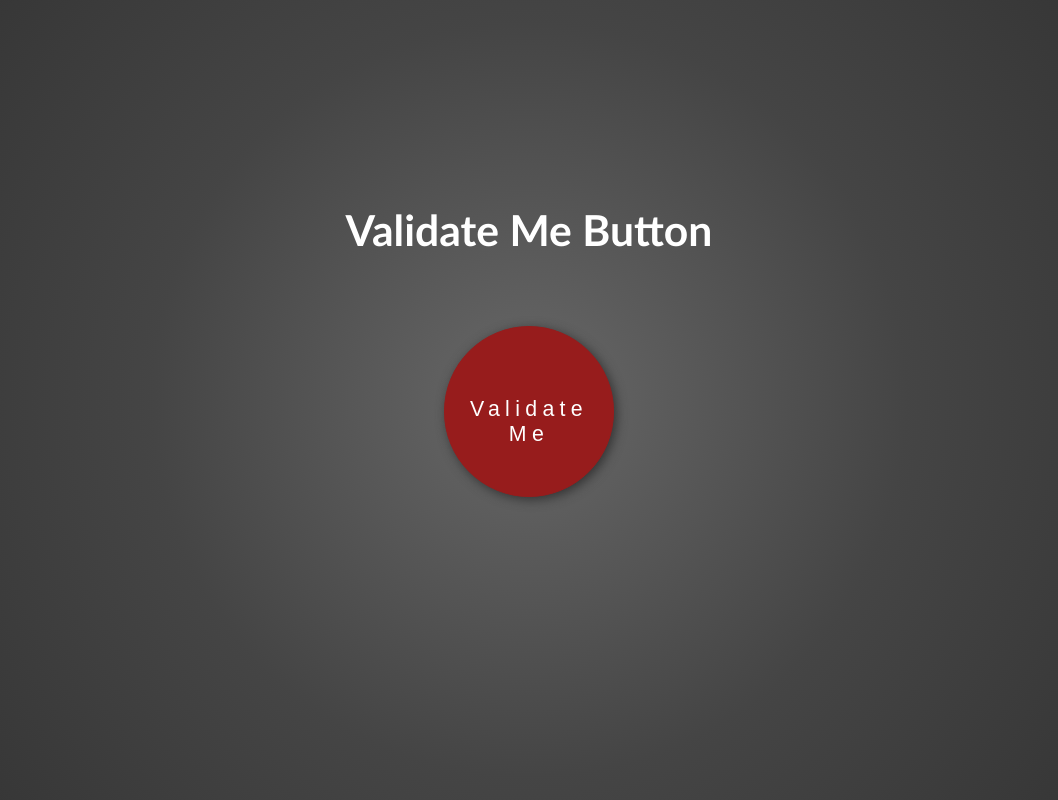
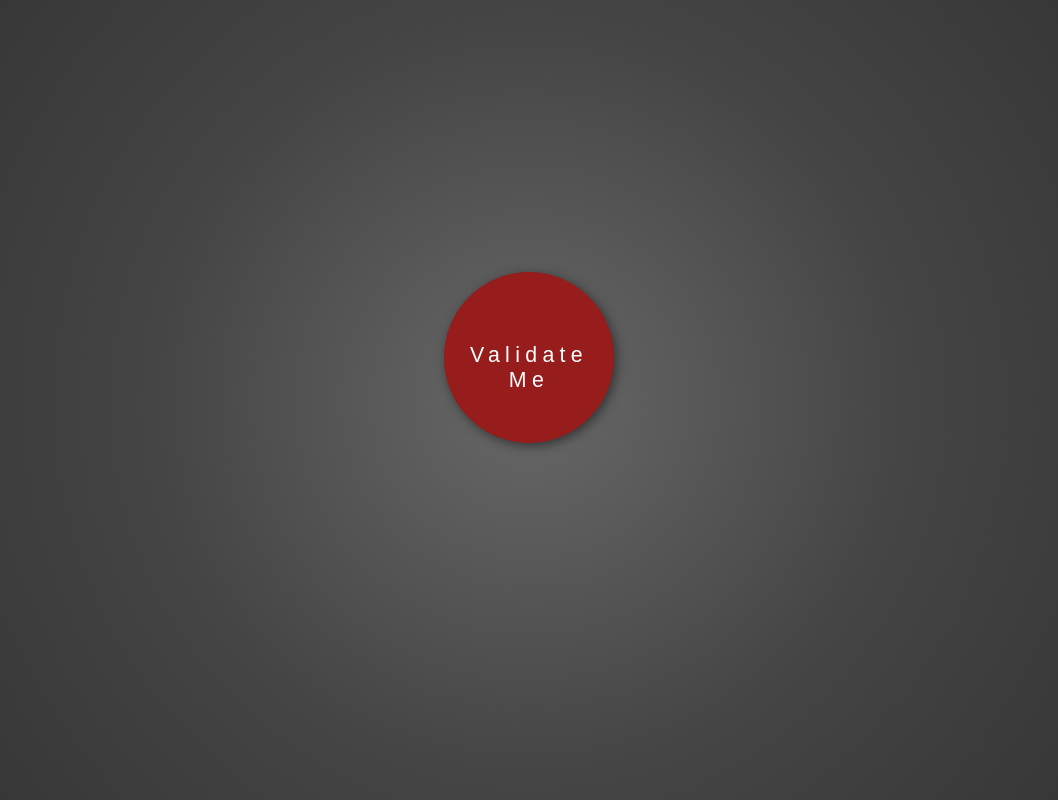
Before and after one commit to martine-dowden/Validate-Me, a plain HTML site: page index.html in a window 1280 px wide. Shown: the whole page, without its empty margins (111-1169 px from the left). Drawn offline with Linux system fonts and the light colour scheme.

Commit message:
update header

```diff
--- a/index.html
+++ b/index.html
@@ -15,7 +15,7 @@
   <body>
 
     <main class="container">
-      <h1>Validate Me Button</h1>
+      <h1 class="sr-only">Validate Me Button</h1>
       <button type="button" id="validateMe">
           <span>Validate Me</span>
           <div class="overlay" aria-hidden="true"></div>
--- a/styles.css
+++ b/styles.css
@@ -71,3 +71,8 @@ button:active .overlay {
   bottom: -.125rem;
   transition: bottom ease-in-out 250ms;
 }
+
+.sr-only {
+  position: absolute;
+  left: -99999rem;
+}
```
